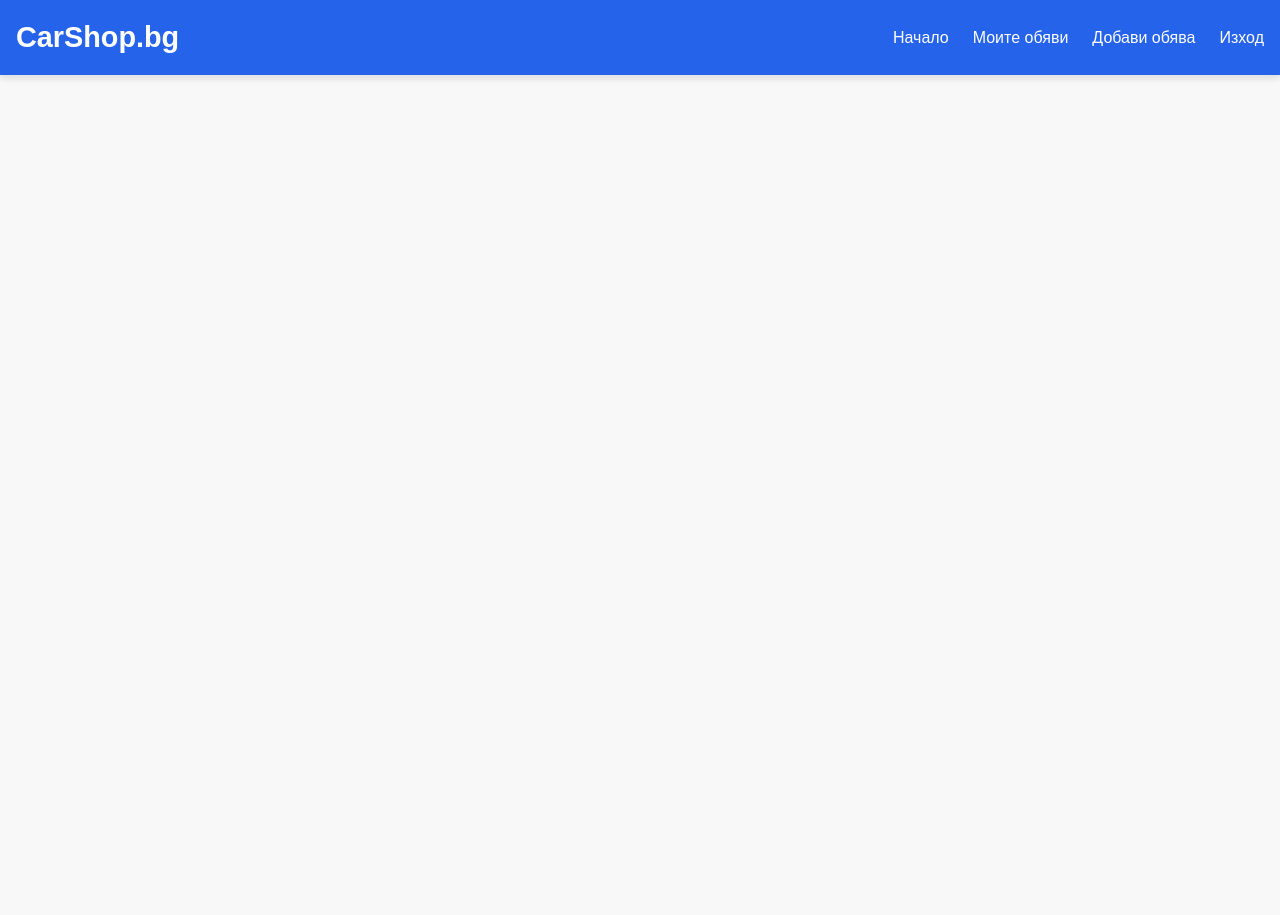
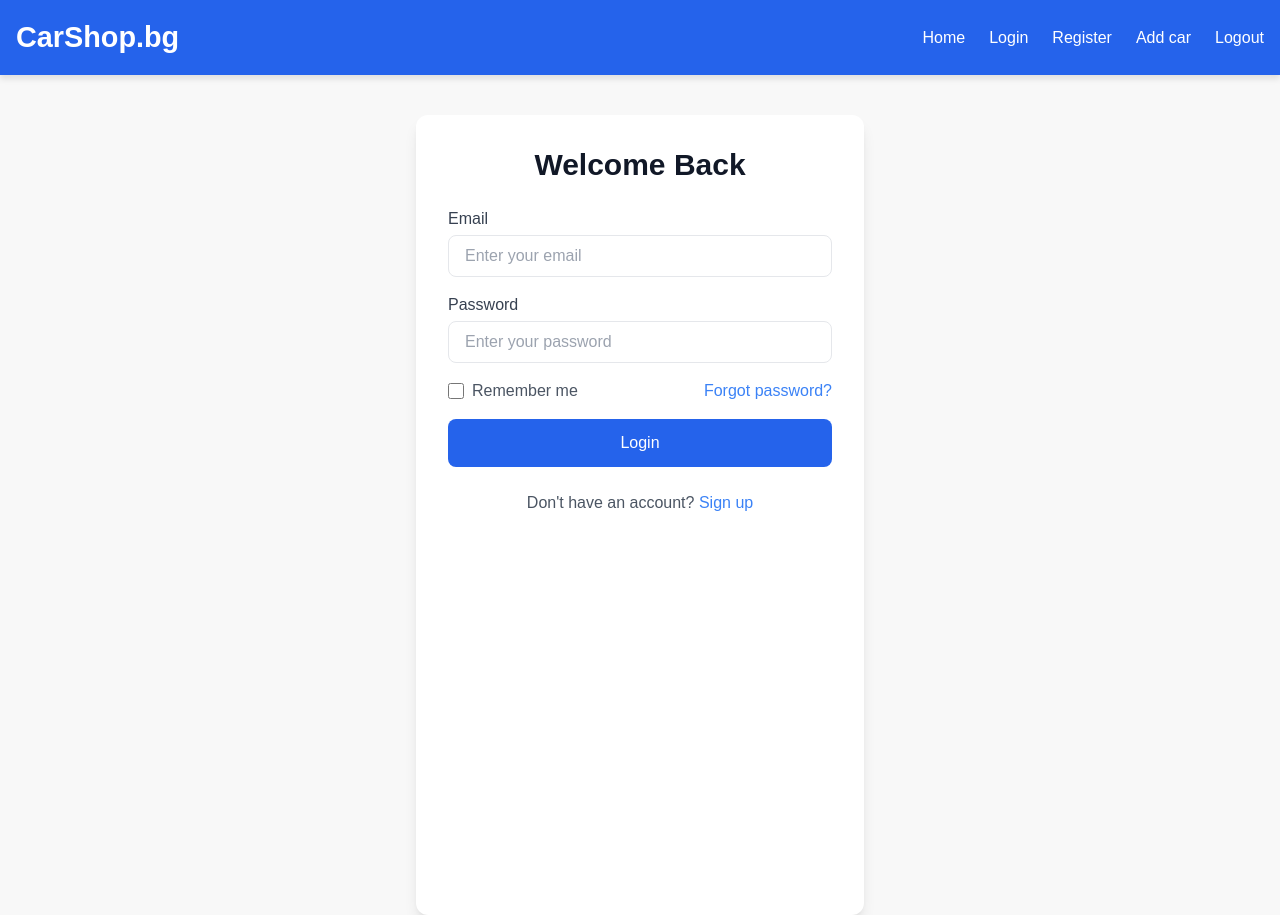
Before and after one commit to MartinSakaliev12/softuni-react-project, a React (Vite) app in the folder client/: page /login in a window 1280 px wide. Before the commit the page ends 800 px from the top, so only its background shows below. Built offline with nearby package versions, Linux system fonts and the light colour scheme.

Commit message:
add login page

```diff
--- a/client/src/App.jsx
+++ b/client/src/App.jsx
@@ -4,14 +4,22 @@ import CreateComponent from "./components/createComponent"
 import Footer from "./components/footerComponent"
 import Header from "./components/headerComponents"
 import HomePage from "./components/homeCatalog"
+import Login from "./components/loginComponent"
+import { useState } from "react"
+import { UserContext } from "./context/authContext"
 
 function App() {
+  const [authData, setauthData] = useState({})
+
+  const loginHandler = (user) => {
+    setauthData(user)
+  }
 
 
   return (
 
   <>
-
+    <UserContext.Provider value={{...authData,loginHandler}}>
     <Header/>
 
     <Routes>
@@ -19,10 +27,11 @@ function App() {
       <Route index element={<HomePage/>}/>
       <Route path='/catalog' element={<Catalog/>}/>
       <Route path='/catalog/create' element={<CreateComponent/>}/>
+      <Route path='/login' element={<Login/>}/>
 
     </Routes>
 
-
+    </UserContext.Provider>
 
     </>
   )
--- /dev/null
+++ b/client/src/api/authApi.js
@@ -0,0 +1,5 @@
+export default function useLogin(){
+    function login(data){
+
+    }
+}
--- a/client/src/components/headerComponents.jsx
+++ b/client/src/components/headerComponents.jsx
@@ -8,16 +8,20 @@ export default function Header(){
   <nav>
     <ul>
       <li>
-        <a href="/">Начало</a>
+        <Link to="/">Home</Link>
       </li>
       <li>
-        <a href="#">Моите обяви</a>
+        <Link to="/login">Login</Link>
       </li>
       <li>
-        <a href="/catalog/create">Добави обява</a>
+        <Link to="/register">Register</Link>
       </li>
       <li>
-        <a href="#">Изход</a>
+        <Link to="/catalog/create">Add car</Link>
+      </li>
+
+      <li>
+        <Link to="#">Logout</Link>
       </li>
     </ul>
   </nav>
--- /dev/null
+++ b/client/src/components/loginComponent.jsx
@@ -0,0 +1,59 @@
+import { useActionState } from "react"
+
+export default function Login (){
+
+    const loginSubmitHandler = (previousData, formData) =>{
+        console.log(Object.fromEntries(formData))
+    }
+
+    const [value, loginAction, isPending] = useActionState(loginSubmitHandler,{
+
+    })
+    return(<>
+        <div className="w-full max-w-md p-8 space-y-6 bg-white shadow-lg rounded-xl justify-center min-h-screen mx-auto mt-10">
+  <h2 className="text-3xl font-bold text-center text-gray-900">Welcome Back</h2>
+  <form className="space-y-4" action={loginAction} >
+    <div>
+      <label className="block text-gray-700">Email</label>
+      <input
+        type="email"
+        placeholder="Enter your email"
+        name="email"
+        className="w-full px-4 py-2 mt-1 border rounded-lg focus:ring-2 focus:ring-blue-500 focus:outline-none"
+      />
+    </div>
+    <div>
+      <label className="block text-gray-700">Password</label>
+      <input
+        type="password"
+        placeholder="Enter your password"
+        name="password"
+        className="w-full px-4 py-2 mt-1 border rounded-lg focus:ring-2 focus:ring-blue-500 focus:outline-none"
+      />
+    </div>
+    <div className="flex justify-between items-center">
+      <label className="flex items-center space-x-2">
+        <input type="checkbox" className="w-4 h-4" />
+        <span className="text-gray-600">Remember me</span>
+      </label>
+      <a href="#" className="text-blue-500 hover:underline">
+        Forgot password?
+      </a>
+    </div>
+    <button
+      type="submit"
+      className="w-full py-3 mt-4 bg-blue-600 text-white rounded-lg hover:bg-blue-700 transition"
+    >
+      Login
+    </button>
+  </form>
+  <p className="text-center text-gray-600">
+    Don't have an account?{" "}
+    <a href="#" className="text-blue-500 hover:underline">
+      Sign up
+    </a>
+  </p>
+</div>
+
+    </>)
+}
--- /dev/null
+++ b/client/src/context/authContext.js
@@ -0,0 +1,10 @@
+import { createContext } from "react";
+
+
+export const UserContext = createContext({
+    _id:"",
+    email:"",
+    password:"",
+    accessToken:"",
+    loginHandler:()=>{},
+});
```
Also changed, not shown: client/src/service/request.js (added, +32 -0 lines).
